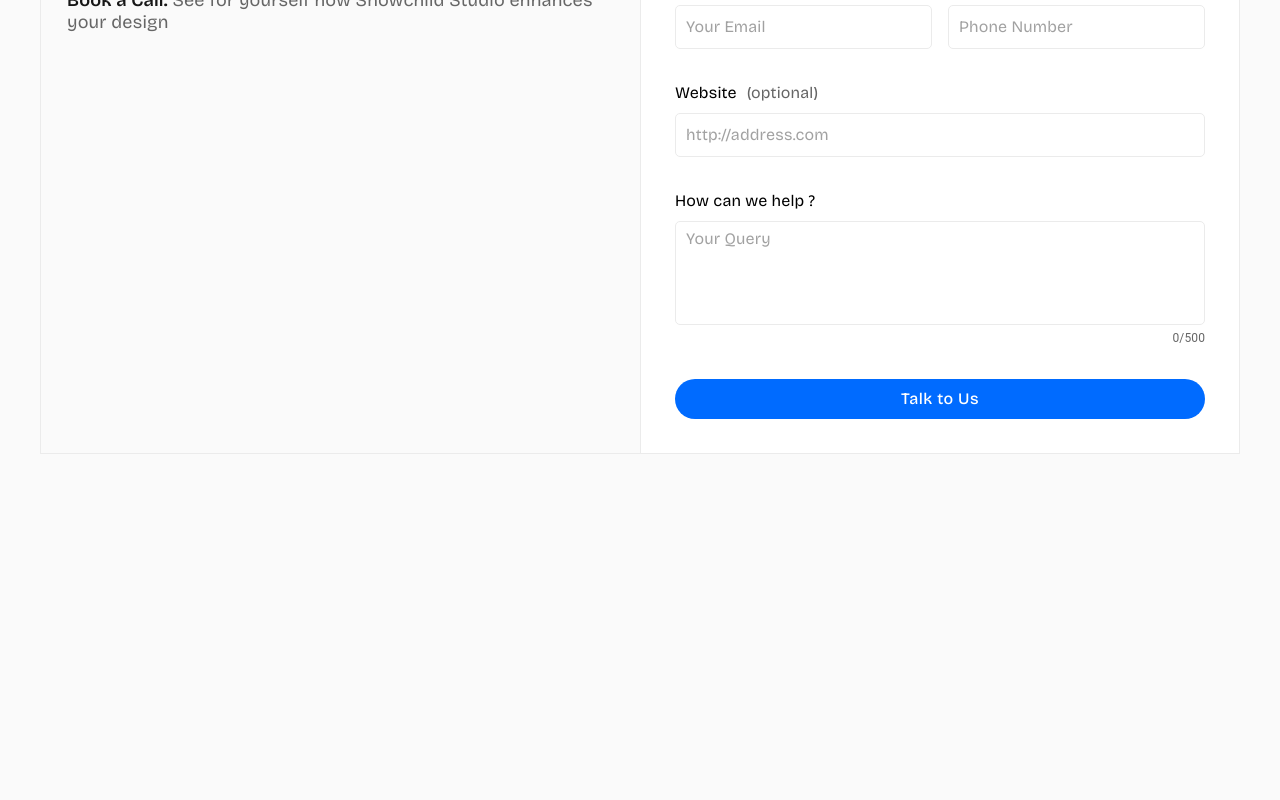
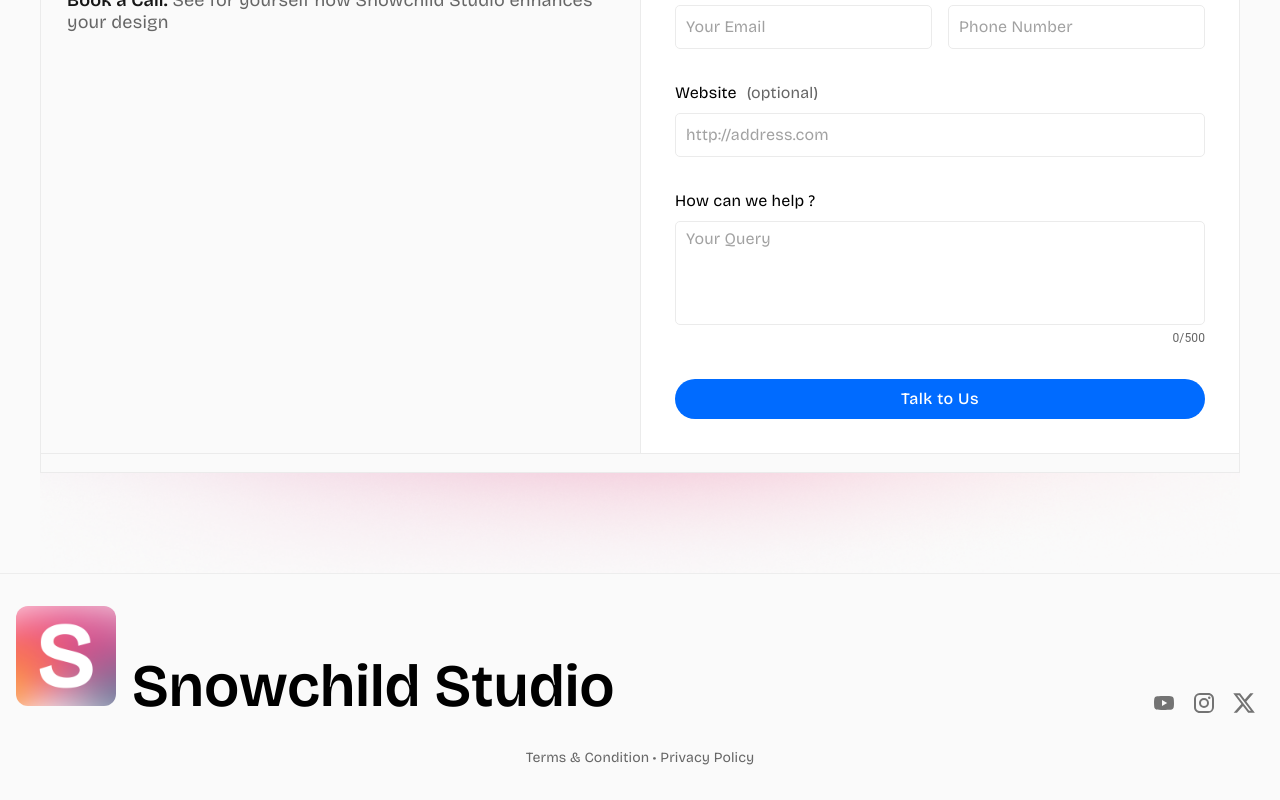
Before and after one commit to MANANTANDON/snowchild-studio, a Next.js app: page / in a window 1280 px wide. Shown: the part 2078-2878 px from the top of the page. Before the commit the page ends 2532 px from the top, so only its background shows below. Built offline with nearby package versions, Linux system fonts and the light colour scheme.

Commit message:
Home page done..

```diff
--- a/src/components/Home/ContactUsSection.jsx
+++ b/src/components/Home/ContactUsSection.jsx
@@ -25,6 +25,16 @@ export const ContactUsSection = () => {
         </Box>
         <ContactUsGrid />
         <ContactusForm />
+        <Box
+          sx={{
+            color: "transparent",
+            pointerEvents: "none",
+            mx: -3,
+            borderTop: "1px solid #EBEBEB",
+          }}
+        >
+          4d616e616e
+        </Box>
       </Container>
     </>
   );
--- a/src/components/Home/Form/ContactusForm.jsx
+++ b/src/components/Home/Form/ContactusForm.jsx
@@ -6,7 +6,7 @@ import { ContactusDetails } from "./ContactusDetails";
 export const ContactusForm = () => {
   return (
     <>
-      <Box sx={{ mx: -3 }}>
+      <Box sx={{ mx: -3, position: "relative" }}>
         <Grid container>
           <Grid size={{ xs: 12, md: 6 }} sx={{ p: "26px" }}>
             <ContactusDetails />
--- /dev/null
+++ b/src/components/Home/ShadowSection.jsx
@@ -0,0 +1,37 @@
+import { Box, Container } from "@mui/material";
+import Image from "next/image";
+import React from "react";
+
+export const ShadowSection = () => {
+  return (
+    <>
+      <Container
+        maxWidth="lg"
+        sx={{
+          position: "relative",
+          overflow: "hidden",
+          height: { xs: "50px", md: "100px" },
+        }}
+      >
+        <Box
+          sx={{
+            width: "100%",
+            height: "632px",
+            overflow: "hidden",
+            position: "absolute",
+            top: { xs: -540, md: -520 },
+            left: 0,
+            transform: "rotate(180deg)",
+          }}
+        >
+          <Image
+            src={"/images/gradient.png"}
+            layout="fill"
+            objectFit="cover"
+            objectPosition="center"
+          />
+        </Box>
+      </Container>
+    </>
+  );
+};
--- /dev/null
+++ b/src/components/Layout/Footer.jsx
@@ -0,0 +1,96 @@
+import { Instagram, X, YouTube } from "@mui/icons-material";
+import { Box, IconButton, Typography, useMediaQuery } from "@mui/material";
+import Image from "next/image";
+import React from "react";
+
+export const Footer = () => {
+  const isMobile = useMediaQuery("(max-width:500px)");
+  return (
+    <>
+      <Box
+        sx={{
+          display: "flex",
+          flexDirection: "column",
+          gap: { xs: 2, md: 2 },
+          px: { xs: 1, md: 2 },
+          py: 4,
+          bgcolor: "#fafafa",
+          borderTop: "1px solid #EDEDED",
+        }}
+      >
+        <Box
+          sx={{
+            display: "flex",
+            justifyContent: "space-between",
+            alignItems: "baseline",
+            flexDirection: {
+              xs: "column",
+              md: "row",
+            },
+            gap: { xs: 2, md: 0 },
+          }}
+        >
+          <Box
+            component={"a"}
+            href="/"
+            sx={{
+              display: "flex",
+              alignItems: { xs: "center", md: "baseline" },
+              gap: 2,
+            }}
+          >
+            <Image
+              src={"/images/studiologo.png"}
+              height={isMobile ? 50 : 100}
+              width={isMobile ? 50 : 100}
+              layout="intrinsic"
+              style={{ borderRadius: "12px" }}
+            />
+            <Typography
+              className="font-bg"
+              sx={{ fontSize: { xs: "28px", md: "60px" }, fontWeight: 600 }}
+            >
+              Snowchild Studio
+            </Typography>
+          </Box>
+          <Box>
+            <IconButton>
+              <YouTube />
+            </IconButton>
+            <IconButton>
+              <Instagram />
+            </IconButton>
+            <IconButton>
+              <X />
+            </IconButton>
+          </Box>
+        </Box>
+        <Box
+          sx={{
+            display: "flex",
+            alignItems: "center",
+            justifyContent: { xs: "flex-start", md: "center" },
+          }}
+        >
+          <Typography
+            className="font-bg"
+            component={"a"}
+            href="/"
+            sx={{ color: "#666666", fontSize: "14px" }}
+          >
+            Terms & Condition •
+          </Typography>
+
+          <Typography
+            className="font-bg"
+            component={"a"}
+            href="/"
+            sx={{ color: "#666666", fontSize: "14px", ml: 0.5 }}
+          >
+            Privacy Policy
+          </Typography>
+        </Box>
+      </Box>
+    </>
+  );
+};
--- a/src/components/Layout/Layout.jsx
+++ b/src/components/Layout/Layout.jsx
@@ -1,6 +1,7 @@
 import { Box } from "@mui/material";
 import React from "react";
 import { Header } from "./Header";
+import { Footer } from "./Footer";
 
 export const Layout = ({ children }) => {
   return (
@@ -8,6 +9,7 @@ export const Layout = ({ children }) => {
       <Box sx={{ m: { xs: 1, md: -1 } }}>
         <Header />
         {children}
+        <Footer />
       </Box>
     </>
   );
--- a/src/pages/index.jsx
+++ b/src/pages/index.jsx
@@ -4,6 +4,7 @@ import { Layout } from "@/components/Layout/Layout";
 import { HeroSection } from "@/components/Home/HeroSection";
 import { ProjectsSection } from "@/components/Home/ProjectsSection";
 import { ContactUsSection } from "@/components/Home/ContactUsSection";
+import { ShadowSection } from "@/components/Home/ShadowSection";
 
 export default function Home() {
   return (
@@ -18,6 +19,7 @@ export default function Home() {
         <HeroSection />
         <ProjectsSection />
         <ContactUsSection />
+        <ShadowSection />
       </Layout>
     </>
   );
```
